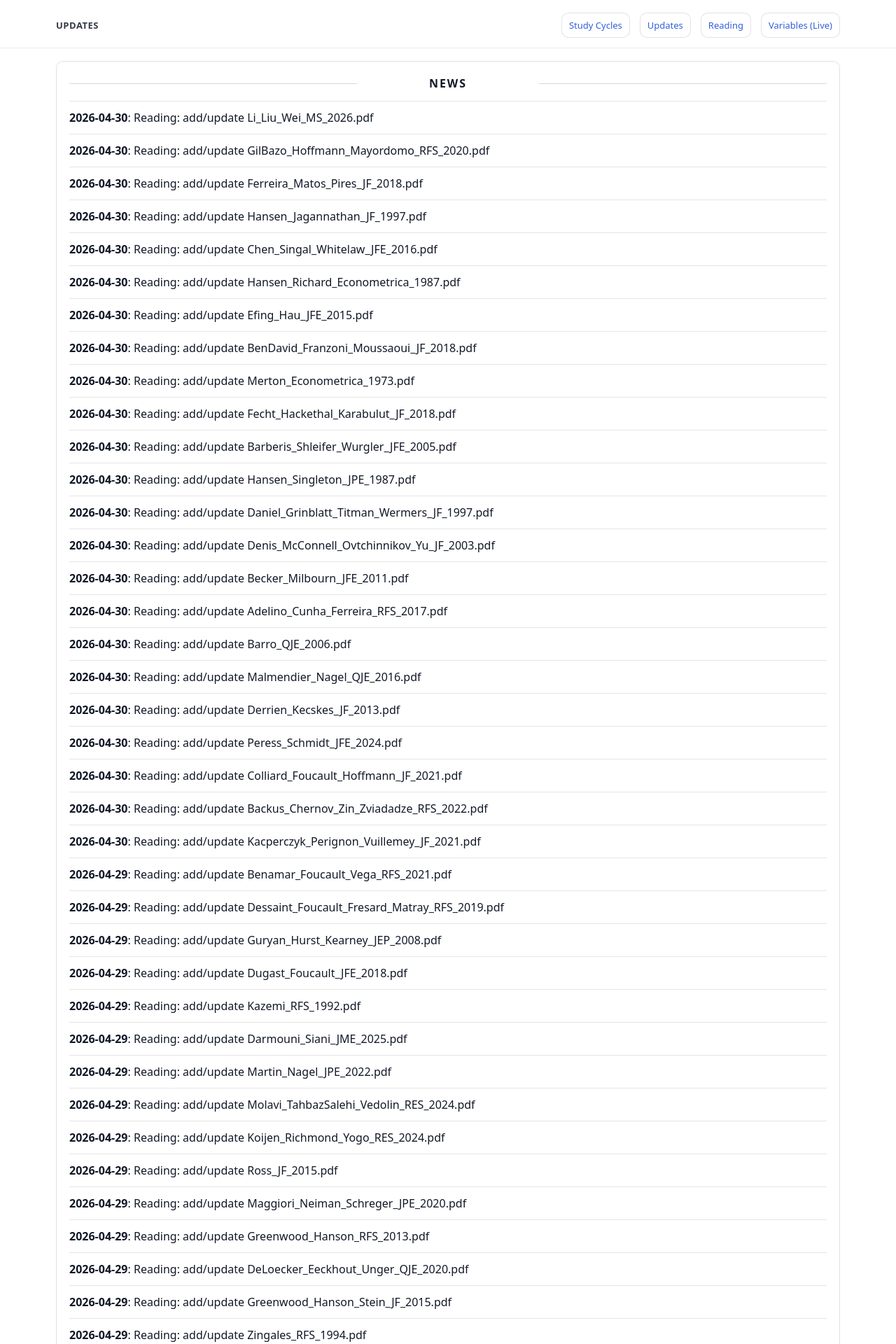
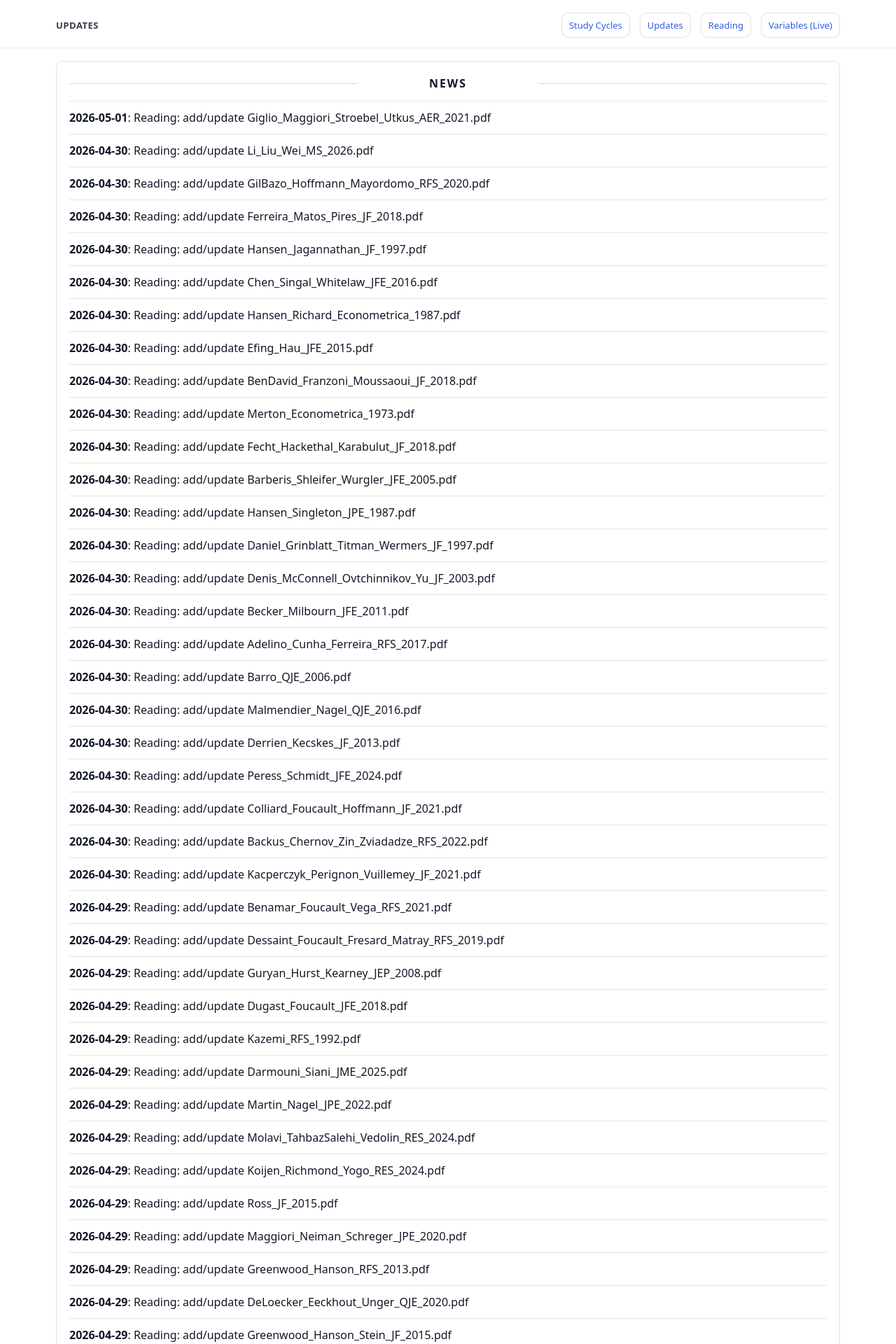
Before and after one commit to yaxinzn/study-archive, a Jekyll site: the page built from updates/index.md, in a window 1280 px wide. Shown: the top 1920 px of the page at 70% size. Built offline with Jekyll 4.4.1, drawn with Linux system fonts in a browser that asks for light colours; some of the changed text lies outside the part shown.

Commit message:
chore: update NEWS feed

```diff
--- a/_data/news.yml
+++ b/_data/news.yml
@@ -1,4 +1,7 @@
 # Auto-generated update history (sorted newest -> oldest). Do not edit manually.
+- ts: "1777583357"
+  date: "2026-05-01"
+  title: "Reading: add/update Giglio_Maggiori_Stroebel_Utkus_AER_2021.pdf"
 - ts: "1777550449"
   date: "2026-04-30"
   title: "Reading: add/update Li_Liu_Wei_MS_2026.pdf"
```
